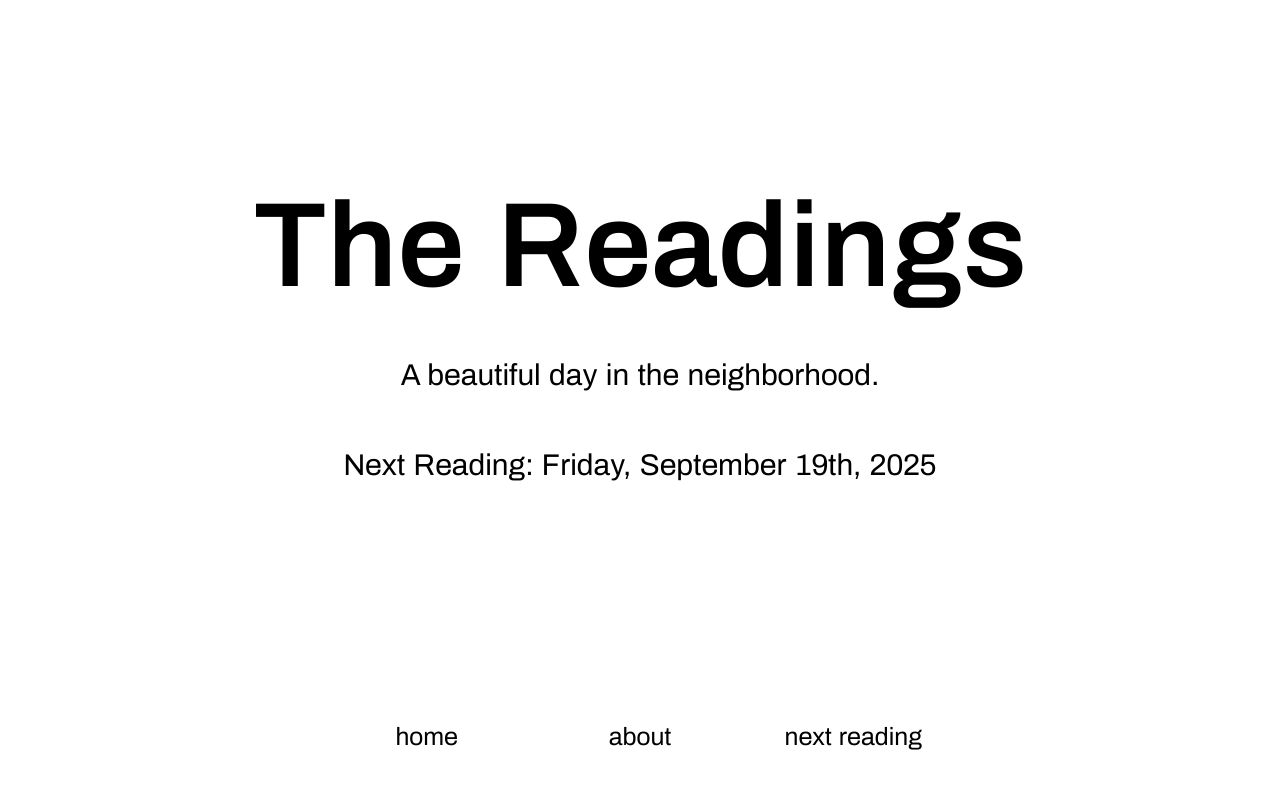
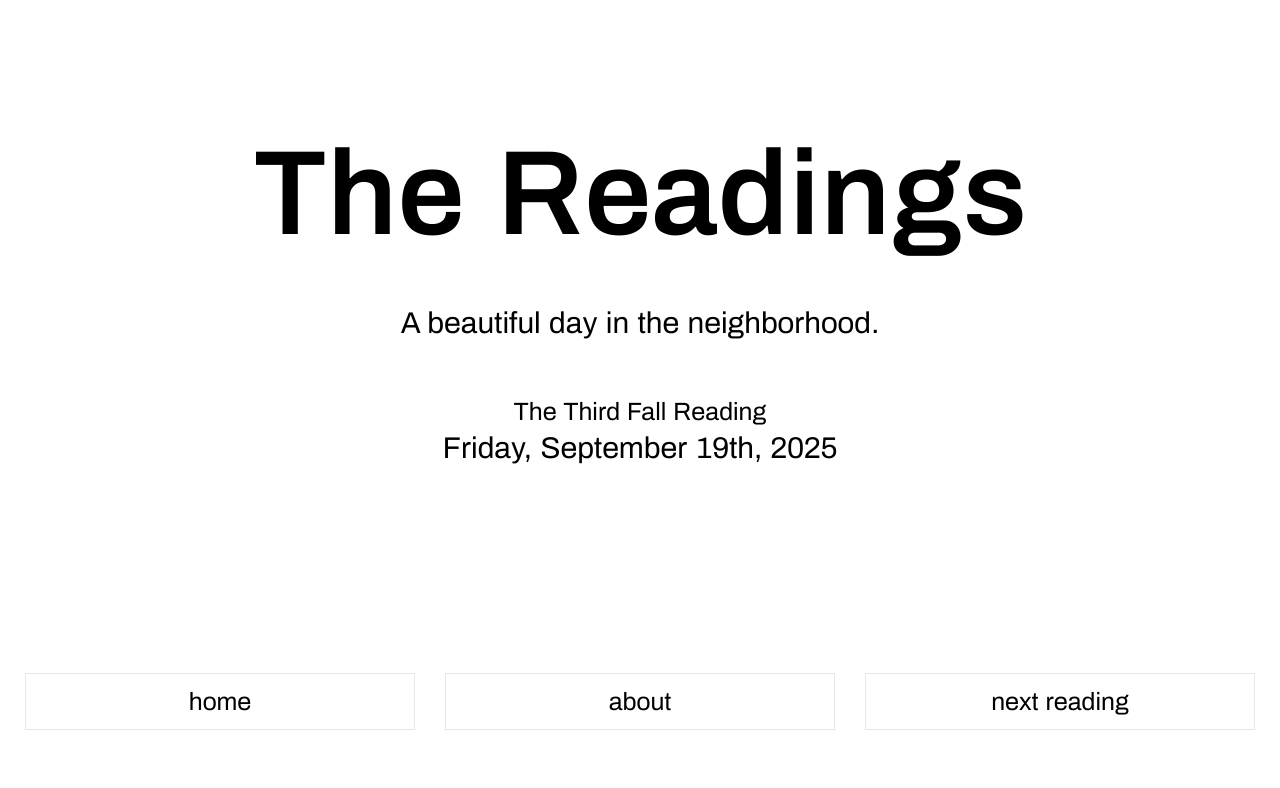
Before and after one commit to zlunchbox/readingspgh.com, a SvelteKit app: page / in a window 1280 px wide. Shown: the top 788 px of the page. Built offline with nearby package versions, Linux system fonts and the light colour scheme; a web font is replaced by a local one.

Commit message:
rework next reading block, rework navigation

```diff
--- a/src/routes/+layout.svelte
+++ b/src/routes/+layout.svelte
@@ -9,21 +9,29 @@
   <link rel="icon" href={favicon} />
 </svelte:head>
 
-<div class="flex flex-col items-center justify-center min-h-full">
-  <div class="w-full flex-4 flex flex-col items-center justify-center gap-10">
+<div
+  class="min-h-full font-[Archivo] flex flex-col items-center justify-center"
+>
+  <div class="w-full flex-3 flex flex-col items-center justify-center gap-10">
     {@render children?.()}
   </div>
   <nav
-    class="w-full md:w-1/2 font-[Archivo] flex-1 flex flex-row items-center justify-center text-xl"
+    class="w-full font-[Archivo] flex-1 flex gap-6 flex-row items-center justify-center p-5 text-base md:text-xl"
   >
-    <div class="flex-1 text-center">
-      <a class="hover:font-bold" href="/">home</a>
+    <div
+      class="p-2 flex-1 text-center border border-gray-200 transition hover:bg-gray-200 hover:text-gray-500"
+    >
+      <a href="/">home</a>
     </div>
-    <div class="flex-1 text-center">
-      <a class="hover:font-bold" href="/about">about</a>
+    <div
+      class="p-2 flex-1 text-center border border-gray-200 transition hover:bg-gray-200 hover:text-gray-500"
+    >
+      <a href="/about">about</a>
     </div>
-    <div class="flex-1 text-center">
-      <a class="hover:font-bold" href="/nextreading">next reading</a>
+    <div
+      class="p-2 flex-1 text-center border border-gray-200 transition hover:bg-gray-200 hover:text-gray-500"
+    >
+      <a href="/nextreading">next reading</a>
     </div>
   </nav>
 </div>
--- a/src/routes/+page.svelte
+++ b/src/routes/+page.svelte
@@ -2,12 +2,16 @@
   import Subtitle from "$lib/components/Subtitle/Subtitle.svelte";
 </script>
 
-<h1 class="z-10 font-[Archivo] font-semibold text-5xl lg:text-8xl flex-0">
+<h1 class="font-semibold text-center text-5xl lg:text-8xl flex-0">
   The Readings
 </h1>
-<Subtitle class="z-10 font-[Archivo] flex-0 text-xl lg:text-2xl" />
-<h2 class="z-10 font-[Archivo] text-xl lg:text-2xl flex-0">
-  <a class="hover:font-bold" href="/nextreading">
-    Next Reading: Friday, September 19th, 2025
+<Subtitle class="text-xl lg:text-2xl text-center flex-0" />
+<h2 class="text-sm lg:text-xl text-center flex-0">
+  The Third Fall Reading
+  <a
+    class="block text-center text-base lg:text-2xl hover:font-bold"
+    href="/nextreading"
+  >
+    Friday, September 19th, 2025
   </a>
 </h2>
```
